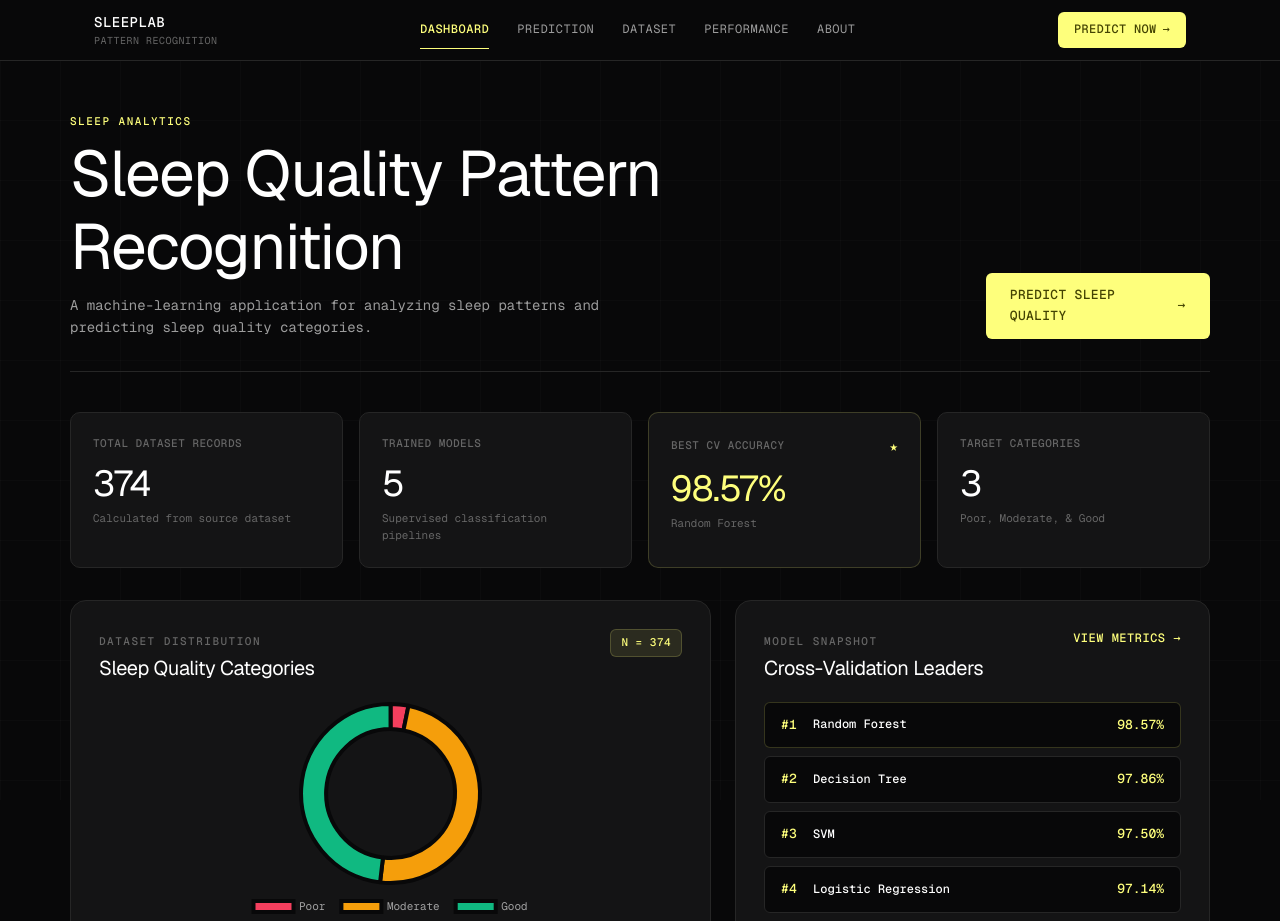
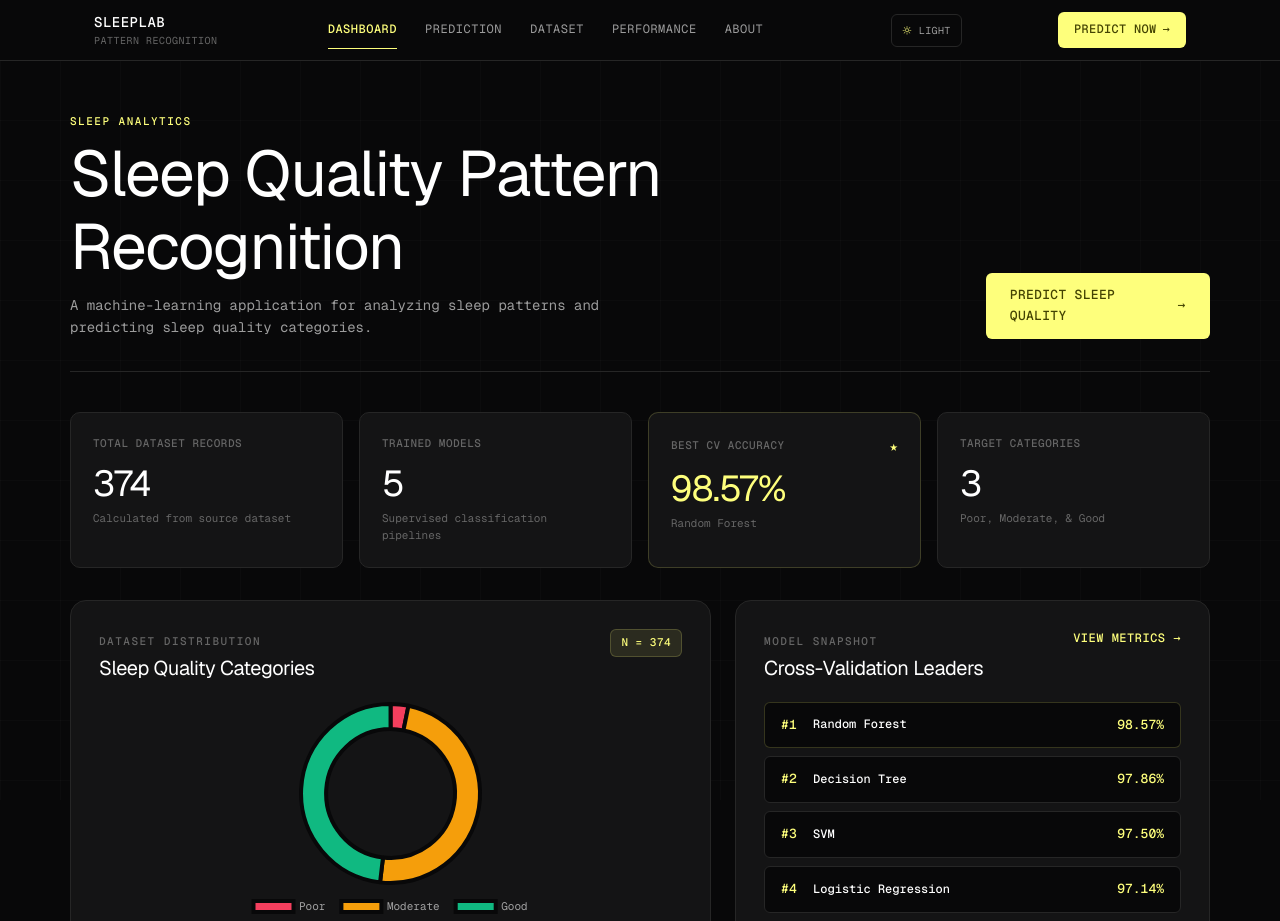
Before and after one commit to Akashj-aj/Sleep_recognition, a Flask app: page / in a window 1280 px wide. Shown: the top 921 px of the page. Run offline with Flask 3, Linux system fonts and the light colour scheme.

Commit message:
Theme toggle

```diff
--- a/static/css/style.css
+++ b/static/css/style.css
@@ -48,6 +48,19 @@
   --duration: 0.6s;
 }
 
+[data-theme="light"] {
+  --bg-main: #f5f5ef;
+  --bg-surface: #ffffff;
+  --bg-input: #fafaf6;
+  --text-primary: #171717;
+  --text-secondary: rgba(23, 23, 23, 0.68);
+  --text-muted: #6b6b63;
+  --border: #d9d9cf;
+  --border-hover: #b8b8aa;
+  --yellow-text: #3f4000;
+  --yellow-glow: rgba(116, 117, 15, 0.12);
+}
+
 /* ==========================================================================
    Reset & Base
    ========================================================================== */
@@ -74,6 +87,7 @@ body.nexus-theme {
   overflow-x: hidden;
   -webkit-font-smoothing: antialiased;
   -moz-osx-font-smoothing: grayscale;
+  transition: background-color 0.25s ease, color 0.25s ease;
 }
 
 /* ==========================================================================
@@ -134,6 +148,12 @@ code {
   pointer-events: none;
   z-index: 0;
   opacity: 1;
+}
+
+[data-theme="light"] .grid-overlay {
+  background-image:
+    linear-gradient(rgba(23, 23, 23, 0.035) 1px, transparent 1px),
+    linear-gradient(90deg, rgba(23, 23, 23, 0.035) 1px, transparent 1px);
 }
 
 /* ==========================================================================
@@ -149,6 +169,12 @@ code {
   background: var(--bg-main);
 }
 
+.top-nav-wrapper.scrolled {
+  border-bottom-color: var(--yellow-border);
+  background: color-mix(in srgb, var(--bg-main) 95%, transparent);
+  backdrop-filter: blur(12px);
+}
+
 .floating-glass {
   max-width: var(--container-max);
   margin: 0 auto;
@@ -297,6 +323,38 @@ code {
 
 .btn-nexus-small:hover .arrow-icon {
   transform: translateX(3px);
+}
+
+.theme-toggle {
+  display: inline-flex;
+  align-items: center;
+  gap: 7px;
+  margin-left: 18px;
+  padding: 8px 10px;
+  color: var(--text-secondary);
+  background: transparent;
+  border: 1px solid var(--border);
+  border-radius: var(--radius-sm);
+  cursor: pointer;
+  font-family: 'Geist Mono', monospace;
+  font-size: 10px;
+  text-transform: uppercase;
+  letter-spacing: 0.4px;
+  transition: color 0.25s var(--ease-out), border-color 0.25s var(--ease-out), background 0.25s var(--ease-out);
+}
+
+.theme-toggle:hover,
+.theme-toggle:focus-visible {
+  color: var(--text-primary);
+  border-color: var(--yellow);
+  background: var(--yellow-glow);
+  outline: none;
+}
+
+.theme-toggle-icon {
+  color: var(--yellow);
+  font-size: 15px;
+  line-height: 1;
 }
 
 /* Mobile Toggle */
@@ -1953,6 +2011,10 @@ input::placeholder {
   .nav-cta-desktop {
     display: none;
   }
+  .theme-toggle {
+    margin-left: auto;
+    margin-right: 12px;
+  }
   .dashboard-header {
     flex-direction: column;
     align-items: flex-start;
--- a/static/js/script.js
+++ b/static/js/script.js
@@ -1,4 +1,30 @@
 document.addEventListener("DOMContentLoaded", () => {
+    // ------------------------------------------------------------------
+    // 0. Persistent Theme Toggle
+    // ------------------------------------------------------------------
+    const themeToggle = document.getElementById("theme-toggle");
+    const savedTheme = localStorage.getItem("sleep-theme");
+
+    const setTheme = (theme) => {
+        const isLight = theme === "light";
+        document.documentElement.dataset.theme = isLight ? "light" : "dark";
+        if (themeToggle) {
+            themeToggle.setAttribute("aria-pressed", String(isLight));
+            themeToggle.setAttribute("aria-label", isLight ? "Switch to dark theme" : "Switch to light theme");
+            themeToggle.querySelector(".theme-toggle-icon").textContent = isLight ? "☾" : "☼";
+            themeToggle.querySelector(".theme-toggle-label").textContent = isLight ? "Dark" : "Light";
+        }
+    };
+
+    setTheme(savedTheme === "light" ? "light" : "dark");
+    if (themeToggle) {
+        themeToggle.addEventListener("click", () => {
+            const nextTheme = document.documentElement.dataset.theme === "light" ? "dark" : "light";
+            localStorage.setItem("sleep-theme", nextTheme);
+            setTheme(nextTheme);
+        });
+    }
+
     // ------------------------------------------------------------------
     // 1. Scroll-Driven Reveal Animations (IntersectionObserver)
     //    Fade-and-slide: elements start transparent + 60px lower,
@@ -71,15 +97,7 @@ document.addEventListener("DOMContentLoaded", () => {
     const navWrapper = document.querySelector(".top-nav-wrapper");
     if (navWrapper) {
         const onScroll = () => {
-            if (window.scrollY > 50) {
-                navWrapper.style.borderBottomColor = "rgba(254, 255, 124, 0.12)";
-                navWrapper.style.background = "rgba(8, 8, 9, 0.95)";
-                navWrapper.style.backdropFilter = "blur(12px)";
-            } else {
-                navWrapper.style.borderBottomColor = "#262626";
-                navWrapper.style.background = "#080809";
-                navWrapper.style.backdropFilter = "none";
-            }
+            navWrapper.classList.toggle("scrolled", window.scrollY > 50);
         };
         window.addEventListener("scroll", onScroll, { passive: true });
         onScroll();
--- a/templates/base.html
+++ b/templates/base.html
@@ -53,6 +53,11 @@
                 </a>
             </nav>
 
+            <button class="theme-toggle" id="theme-toggle" type="button" aria-label="Switch to light theme" aria-pressed="false">
+                <span class="theme-toggle-icon" aria-hidden="true">&#9788;</span>
+                <span class="theme-toggle-label">Light</span>
+            </button>
+
             <div class="nav-cta-desktop">
                 <a href="{{ url_for('predict') }}" class="btn-nexus-small">
                     Predict Now <span class="arrow-icon">&rarr;</span>
```
